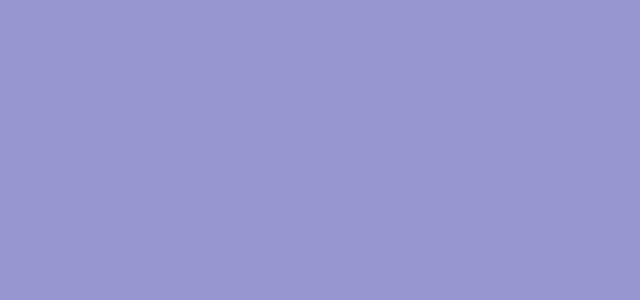
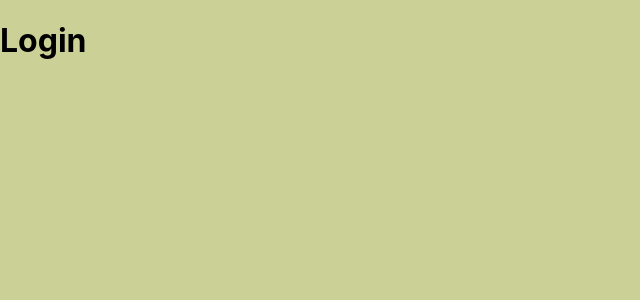
Before and after one commit to enicaaaa/r-solutions, a React (Create React App) app in the folder cepomogneneko/: page / in a window 1280 px wide. Shown: the top 300 px of the page, without its empty margins (0-640 px from the left). Built offline with nearby package versions, Linux system fonts and the light colour scheme.

Commit message:
djuka: Add login

```diff
--- a/cepomogneneko/src/App.js
+++ b/cepomogneneko/src/App.js
@@ -1,5 +1,8 @@
 import "./App.scss";
+import Login from "./components/Login.js";
 
-function App() {}
+function App() {
+  return <Login />;
+}
 
 export default App;
--- a/cepomogneneko/src/App.scss
+++ b/cepomogneneko/src/App.scss
@@ -1,4 +1,4 @@
-$red: rgb(150, 150, 209);
+$red: rgb(203, 209, 150);
 
 body {
   background-color: $red;
--- /dev/null
+++ b/cepomogneneko/src/components/Login.js
@@ -0,0 +1,7 @@
+import "../styles/Login.scss";
+
+function Login() {
+  return <h1>Login</h1>;
+}
+
+export default Login;
```
Also changed, not shown: cepomogneneko/src/styles/Login.scss (added).
